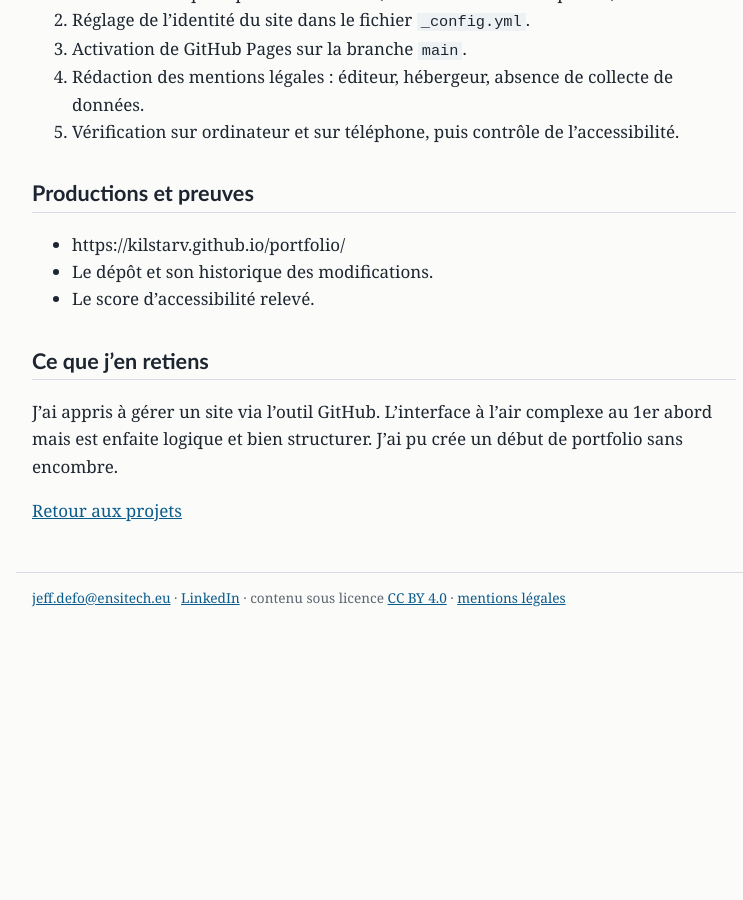
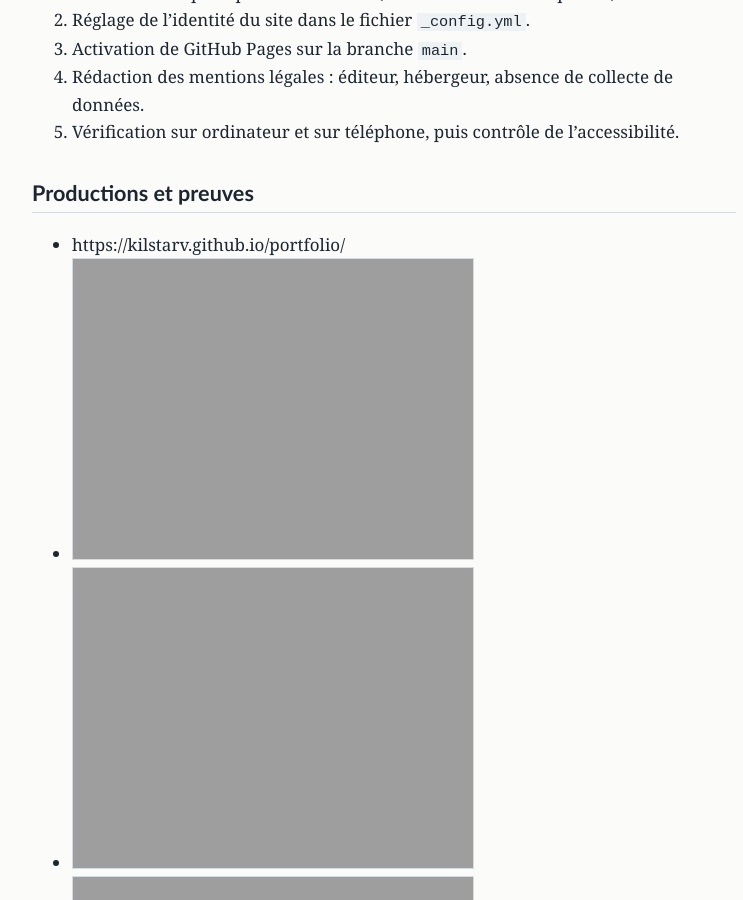
Before and after one commit to kilstarv/portfolio, a Jekyll site: the page built from _projets/2026-10-mon-portfolio.md, in a window 1280 px wide and 900 px high, scrolled down 618 px. Shown: the whole window, without its empty margins (256-999 px from the left). Built offline with Jekyll 4.4.1, drawn with Linux system fonts in a browser that asks for light colours; before the commit the page ends 1272 px from its top, so only the background shows below that.

Commit message:
Enhance portfolio with images and accessibility scores
Added images to showcase accessibility scores and homepage.

```diff
--- a/_projets/2026-10-mon-portfolio.md
+++ b/_projets/2026-10-mon-portfolio.md
@@ -25,8 +25,10 @@ Seul, en salle de formation. Un compte GitHub gratuit, le modèle de portfolio d
 ## Productions et preuves
 
 - https://kilstarv.github.io/portfolio/
-- Le dépôt et son historique des modifications.
-- Le score d'accessibilité relevé.
+- ![Contrôle html W3C]({{ "/images/Capture d'écran 2026-10-07 154213.png" | relative_url }})
+- ![Score d'accessibilité LightHouse]({{ "/images/Capture d'écran 2026-10-07 154347.png" | relative_url }})
+- ![Page d'accueil du site]({{ "/images/Capture d'écran 2026-10-07 152614.png" | relative_url }})
+
 
 ## Ce que j'en retiens
 
```
